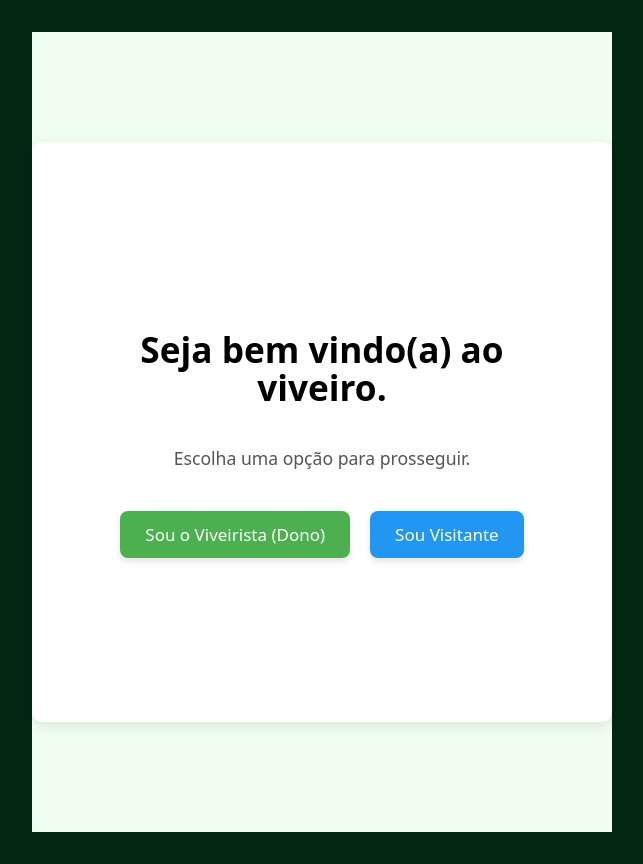
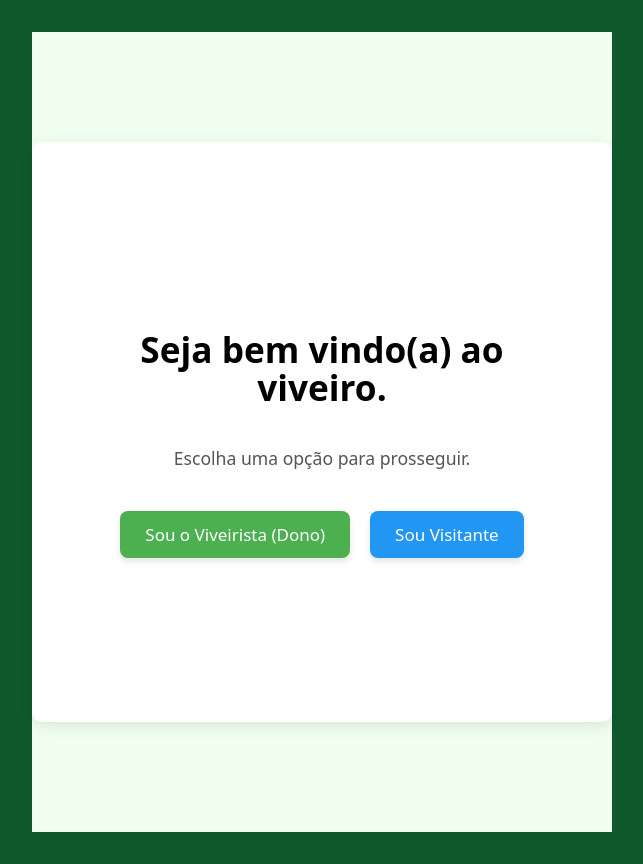
Before and after one commit to leonardotomasini/viveiro_react, a React (Vite) app: page / in a window 1280 px wide. Shown: the whole page, without its empty margins (318-961 px from the left). Built offline with nearby package versions, Linux system fonts and the light colour scheme.

Commit message:
novas cores rs

```diff
--- a/src/index.css
+++ b/src/index.css
@@ -89,6 +89,5 @@ input::placeholder, textarea::placeholder {
 
 
 body {
-  /* Altere esta cor para a cor desejada (ex: lightgray) */
-  background-color: #032711; /* Um cinza muito, muito claro */
+  background-color: #0f5a2c;
 }
```
